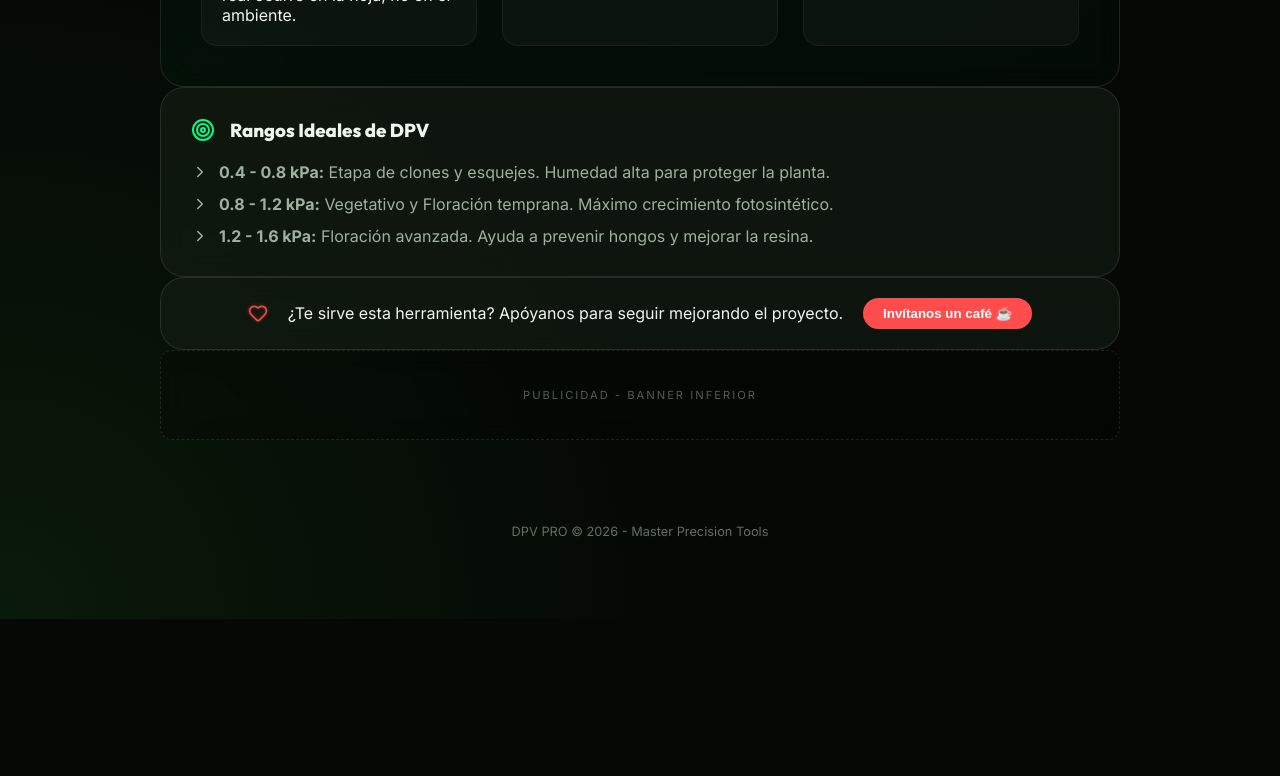
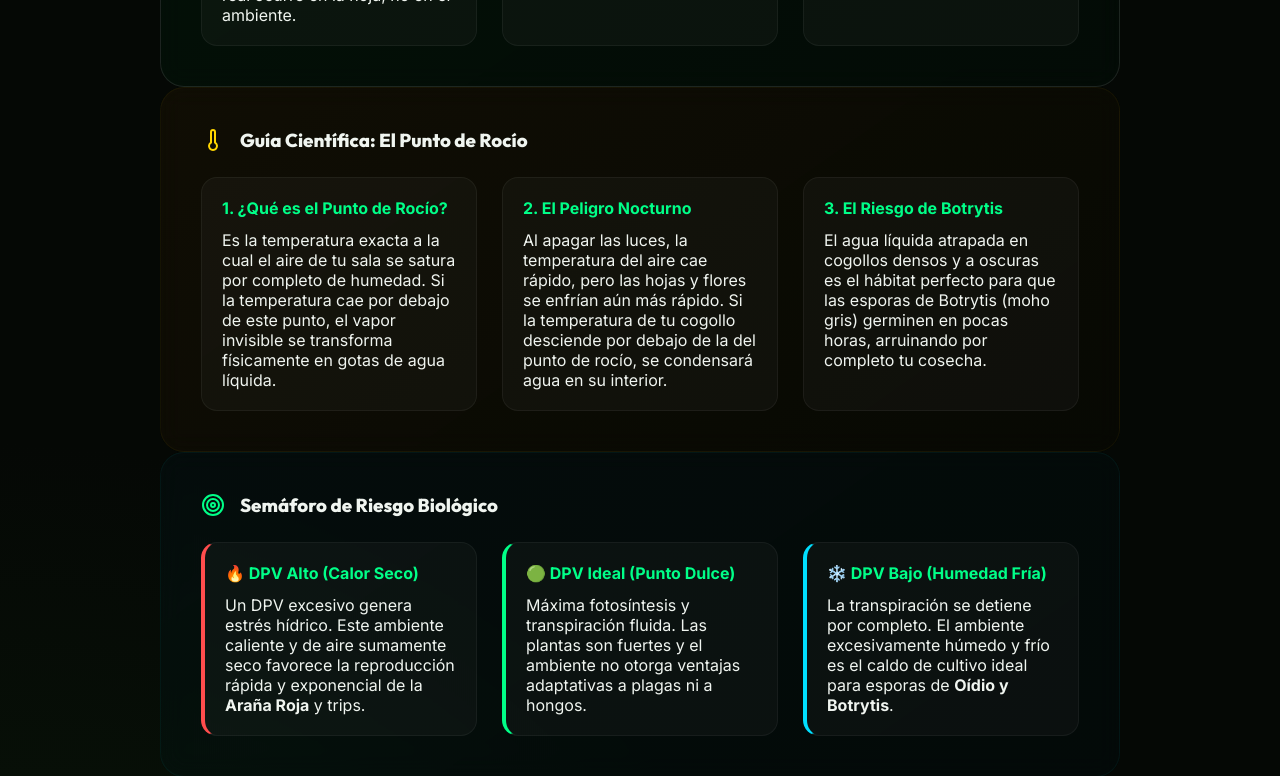
Before and after one commit to GiiKeY/dpv-pro, a React (Vite) app: page / in a window 1280 px wide. Shown: the part 1280-2056 px from the top of the page. Before the commit the page ends 1899 px from the top, so only its background shows below. Built offline with nearby package versions, Linux system fonts and the light colour scheme.

Commit message:
feat: add scientific guides for Dew Point and Biological Risk

```diff
--- a/src/App.css
+++ b/src/App.css
@@ -311,6 +311,36 @@ header .subtitle {
   background: rgba(255, 255, 255, 0.03);
   border-radius: 16px;
   border: 1px solid rgba(255, 255, 255, 0.05);
+}
+
+.education-section.warning-gradient {
+  background: linear-gradient(145deg, rgba(80, 50, 0, 0.15), rgba(15, 10, 0, 0.25)) !important;
+  border: 1px solid rgba(255, 214, 0, 0.05) !important;
+}
+
+.education-section.biological-gradient {
+  background: linear-gradient(145deg, rgba(0, 40, 50, 0.15), rgba(0, 15, 20, 0.25)) !important;
+  border: 1px solid rgba(0, 240, 255, 0.05) !important;
+}
+
+.pest-card {
+  transition: transform 0.3s ease, border-color 0.3s ease;
+}
+
+.pest-card:hover {
+  transform: translateY(-3px);
+}
+
+.dry-risk {
+  border-left: 4px solid #FF4D4D !important;
+}
+
+.ideal-risk {
+  border-left: 4px solid #00FF88 !important;
+}
+
+.wet-risk {
+  border-left: 4px solid #00DFFF !important;
 }
 
 .edu-card h4 {
--- a/src/App.jsx
+++ b/src/App.jsx
@@ -322,6 +322,48 @@ function App() {
           </div>
         </section>
 
+        <section className="education-section glass warning-gradient">
+          <div className="info-header">
+            <Thermometer size={24} color="#FFD600" />
+            <h3>Guía Científica: El Punto de Rocío</h3>
+          </div>
+          <div className="education-grid">
+            <div className="edu-card">
+              <h4>1. ¿Qué es el Punto de Rocío?</h4>
+              <p>Es la temperatura exacta a la cual el aire de tu sala se satura por completo de humedad. Si la temperatura cae por debajo de este punto, el vapor invisible se transforma físicamente en gotas de agua líquida.</p>
+            </div>
+            <div className="edu-card">
+              <h4>2. El Peligro Nocturno</h4>
+              <p>Al apagar las luces, la temperatura del aire cae rápido, pero las hojas y flores se enfrían aún más rápido. Si la temperatura de tu cogollo desciende por debajo de la del punto de rocío, se condensará agua en su interior.</p>
+            </div>
+            <div className="edu-card">
+              <h4>3. El Riesgo de Botrytis</h4>
+              <p>El agua líquida atrapada en cogollos densos y a oscuras es el hábitat perfecto para que las esporas de Botrytis (moho gris) germinen en pocas horas, arruinando por completo tu cosecha.</p>
+            </div>
+          </div>
+        </section>
+
+        <section className="education-section glass biological-gradient">
+          <div className="info-header">
+            <Target size={24} color="#00FF88" />
+            <h3>Semáforo de Riesgo Biológico</h3>
+          </div>
+          <div className="education-grid">
+            <div className="edu-card pest-card dry-risk">
+              <h4>🔥 DPV Alto (Calor Seco)</h4>
+              <p>Un DPV excesivo genera estrés hídrico. Este ambiente caliente y de aire sumamente seco favorece la reproducción rápida y exponencial de la <strong>Araña Roja</strong> y trips.</p>
+            </div>
+            <div className="edu-card pest-card ideal-risk">
+              <h4>🟢 DPV Ideal (Punto Dulce)</h4>
+              <p>Máxima fotosíntesis y transpiración fluida. Las plantas son fuertes y el ambiente no otorga ventajas adaptativas a plagas ni a hongos.</p>
+            </div>
+            <div className="edu-card pest-card wet-risk">
+              <h4>❄️ DPV Bajo (Humedad Fría)</h4>
+              <p>La transpiración se detiene por completo. El ambiente excesivamente húmedo y frío es el caldo de cultivo ideal para esporas de <strong>Oídio y Botrytis</strong>.</p>
+            </div>
+          </div>
+        </section>
+
         <section className="info-section glass">
           <div className="info-header">
             <Target size={24} color="#00FF88" />
```
